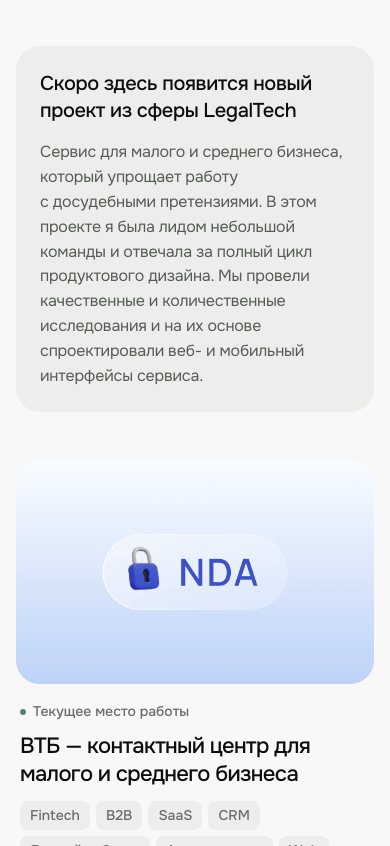
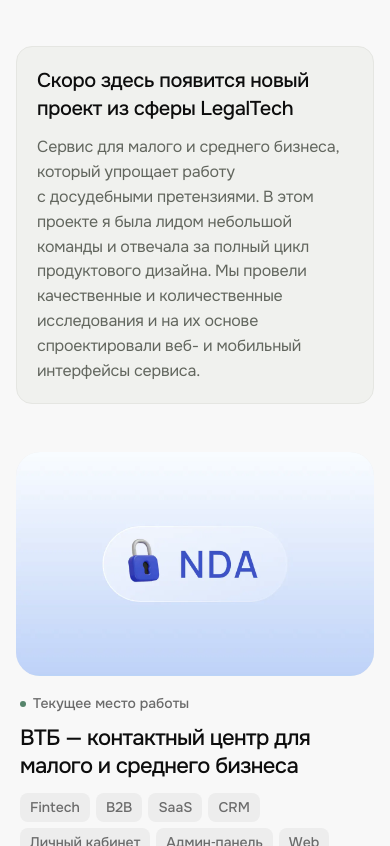
Before and after one commit to anyapp-cpu/anyapp-cpu.github.io, a website: page index.html in a window 390 px wide. Shown: the part 1106-1952 px from the top of the page. Drawn offline with Linux system fonts and the light colour scheme.

Commit message:
Simplify LegalTech announcement layout

```diff
--- a/index.html
+++ b/index.html
@@ -8,7 +8,7 @@
     <title>Аня Апполонова — продуктовый дизайнер</title>
     <link rel="icon" href="assets/favicon.svg" type="image/svg+xml">
     <link rel="preload" href="assets/fonts/onest-regular.ttf" as="font" type="font/ttf" crossorigin>
-    <link rel="stylesheet" href="styles.css?v=legaltech-announcement">
+    <link rel="stylesheet" href="styles.css?v=legaltech-announcement-v2">
     <script src="warp.js" defer></script>
   </head>
   <body id="top">
--- a/styles.css
+++ b/styles.css
@@ -77,9 +77,9 @@ a:focus-visible { outline: 2px solid var(--control); outline-offset: 5px; }
 .contact-button:active { transform: translateY(0); }
 .intro > .contact-button { margin-top: 8px; }
 
-.project-announcement { display: grid; grid-template-columns: minmax(0, 0.85fr) minmax(0, 1.15fr); align-items: start; gap: 24px 40px; margin: 64px var(--gutter) 0; padding: 28px 32px; border-radius: 24px; background: #edeeeb; }
-.project-announcement h2 { max-width: 420px; min-width: 0; font-size: 22px; line-height: 1.35; font-weight: 500; letter-spacing: -0.5px; text-wrap: pretty; }
-.project-announcement p { min-width: 0; color: #565b53; font-size: 16px; line-height: 1.55; letter-spacing: -0.2px; text-wrap: pretty; }
+.project-announcement { display: flex; flex-direction: column; align-items: flex-start; gap: 12px; margin: 64px var(--gutter) 0; padding: 24px 28px; border: 1px solid #e5e6e2; border-radius: 16px; background: #f0f1ee; }
+.project-announcement h2 { min-width: 0; font-size: 20px; line-height: 1.4; font-weight: 500; letter-spacing: -0.4px; text-wrap: pretty; }
+.project-announcement p { max-width: 96ch; min-width: 0; color: #62665e; font-size: 16px; line-height: 1.55; letter-spacing: -0.2px; text-wrap: pretty; }
 .project-announcement + .projects { padding-top: 64px; }
 
 .projects { display: flex; flex-direction: column; gap: 64px; padding: 96px var(--gutter) 20px; }
@@ -132,8 +132,7 @@ a.project-cover:hover img { transform: scale(1.025); }
   .intro h1, .intro-lead { line-height: 1.4; letter-spacing: -0.6px; }
   .portrait { width: 100%; min-height: 0; aspect-ratio: 0.86; border-radius: 24px; }
   .portrait img { object-position: 50% 45%; }
-  .project-announcement { grid-template-columns: minmax(0, 1fr); gap: 16px; margin-top: 48px; padding: 24px; }
-  .project-announcement h2 { font-size: 20px; letter-spacing: -0.4px; }
+  .project-announcement { margin-top: 48px; padding: 20px; }
   .project-announcement + .projects { padding-top: 48px; }
   .projects { gap: 48px; padding-top: 64px; }
   .project-card { grid-template-columns: 1fr; gap: 18px; }
```
